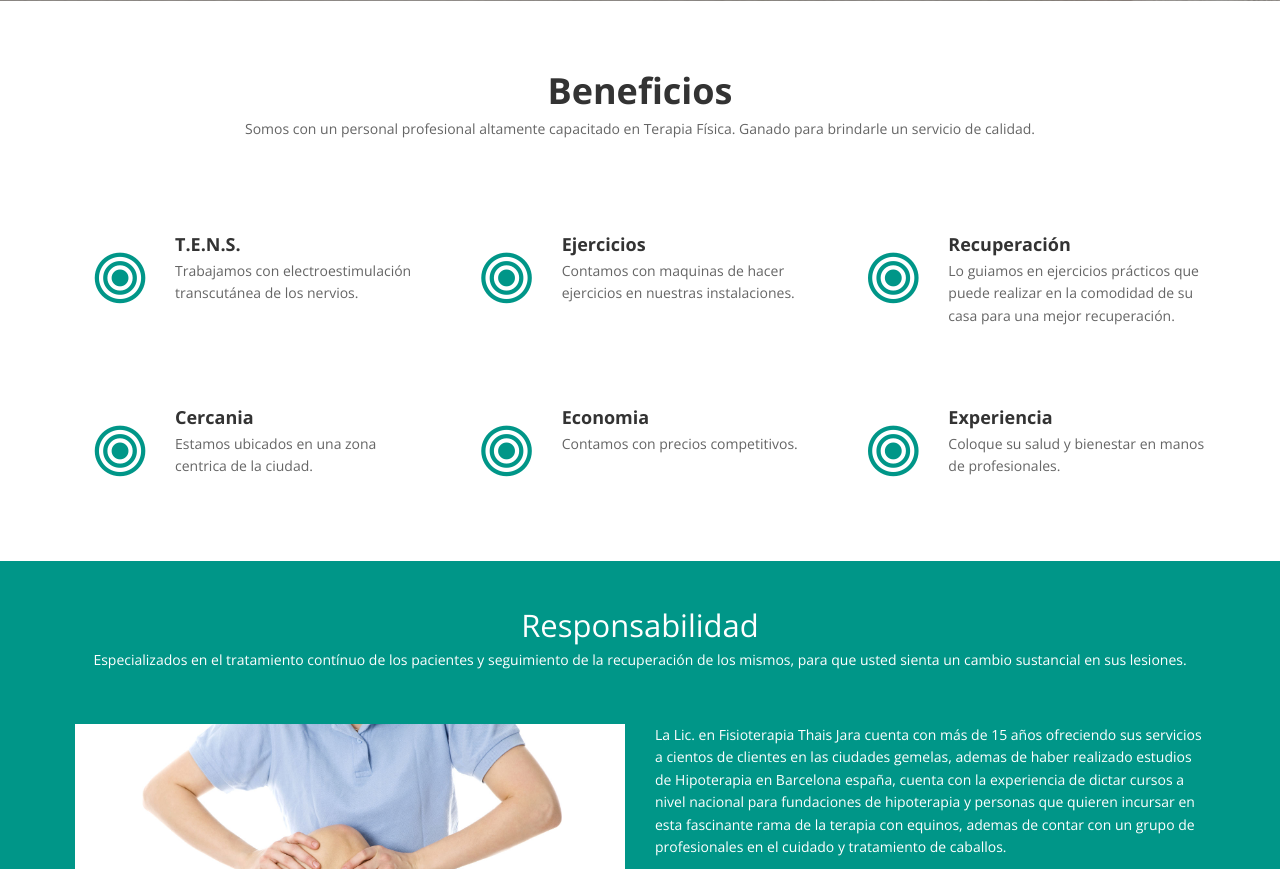
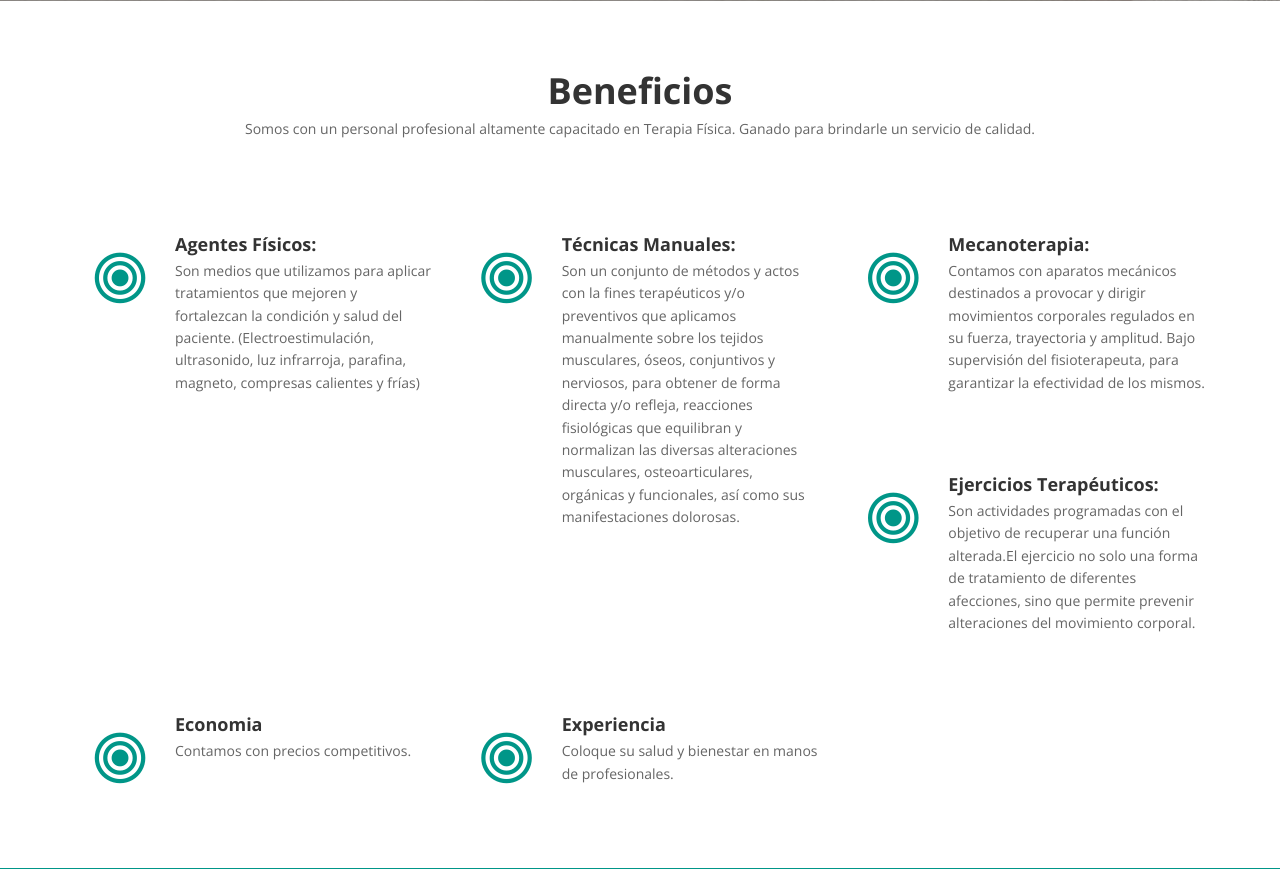
Before and after one commit to juanfran1512/UIF-ThaisJara, a PHP site: page / in a window 1280 px wide. Shown: the part 601-1470 px from the top of the page. Run offline with PHP 8.4, Linux system fonts and the light colour scheme; some libraries are stand-ins or nearby versions.

Commit message:
arreglos de contenidos en el index

```diff
--- a/index.php
+++ b/index.php
@@ -79,8 +79,8 @@ include('default/header.php');
                                 <i class="fa fa-bullseye"></i>
                             </div>
                             <div class="media-body">
-                                <h4 class="media-heading">T.E.N.S.</h4>
-                                <p>Trabajamos con electroestimulación transcutánea de los nervios.</p>
+                                <h4 class="media-heading">Agentes Físicos:</h4>
+                                <p>Son medios que utilizamos para aplicar tratamientos que mejoren y fortalezcan la condición y salud del paciente. (Electroestimulación, ultrasonido, luz infrarroja, parafina, magneto, compresas calientes y frías)</p>
                             </div>
                         </div>
                     </div><!--/.col-md-4-->
@@ -91,8 +91,8 @@ include('default/header.php');
                                 <i class="fa fa-bullseye"></i>
                             </div>
                             <div class="media-body">
-                                <h4 class="media-heading">Ejercicios</h4>
-                                <p>Contamos con maquinas de hacer ejercicios en nuestras instalaciones.</p>
+                                <h4 class="media-heading">Técnicas Manuales:</h4>
+                                <p>Son un  conjunto de métodos y actos con la fines terapéuticos y/o preventivos que aplicamos manualmente sobre los tejidos musculares, óseos, conjuntivos y nerviosos, para obtener de forma directa y/o refleja, reacciones fisiológicas que equilibran y normalizan las diversas alteraciones musculares, osteoarticulares, orgánicas y funcionales, así como sus manifestaciones dolorosas. </p>
                             </div>
                         </div>
                     </div><!--/.col-md-4-->
@@ -103,8 +103,8 @@ include('default/header.php');
                                 <i class="fa fa-bullseye"></i>
                             </div>
                             <div class="media-body">
-                                <h4 class="media-heading">Recuperación</h4>
-                                <p>Lo guiamos en ejercicios prácticos que puede realizar en la comodidad de su casa para una mejor recuperación.</p>
+                                <h4 class="media-heading">Mecanoterapia:</h4>
+                                <p>Contamos con aparatos mecánicos destinados a provocar y dirigir movimientos corporales regulados en su fuerza, trayectoria y amplitud. Bajo supervisión del fisioterapeuta, para garantizar la efectividad de los mismos.</p>
                             </div>
                         </div>
                     </div><!--/.col-md-4-->
@@ -115,8 +115,8 @@ include('default/header.php');
                                 <i class="fa fa-bullseye"></i>
                             </div>
                             <div class="media-body">
-                                <h4 class="media-heading">Cercania</h4>
-                                <p>Estamos ubicados en una zona centrica de la ciudad.</p>
+                                <h4 class="media-heading">Ejercicios Terapéuticos: </h4>
+                                <p>Son actividades programadas con el objetivo de recuperar una función alterada.El ejercicio no solo una forma de tratamiento de diferentes afecciones, sino que permite prevenir alteraciones del movimiento corporal.</p>
                             </div>
                         </div>
                     </div><!--/.col-md-4-->
```
